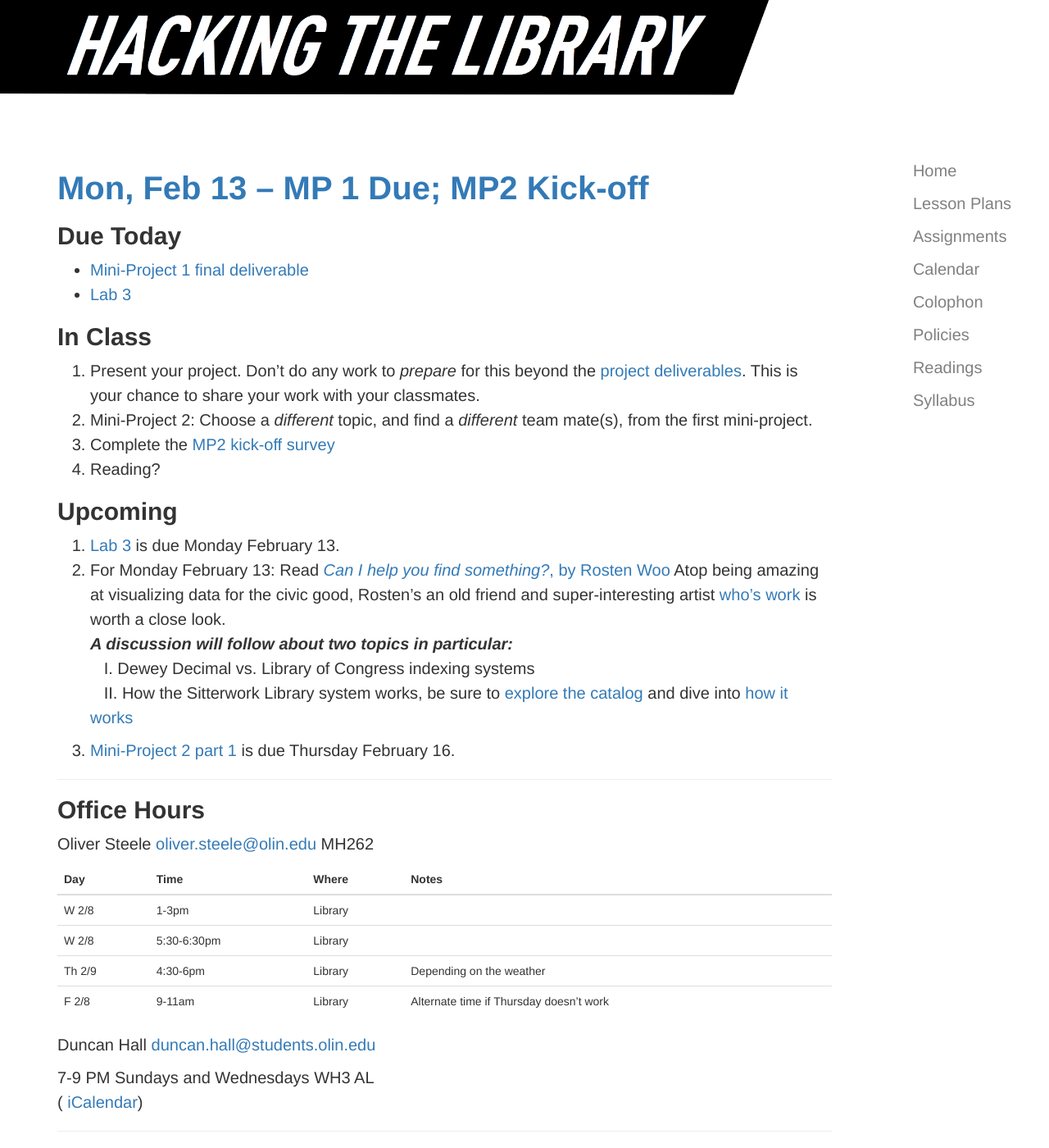
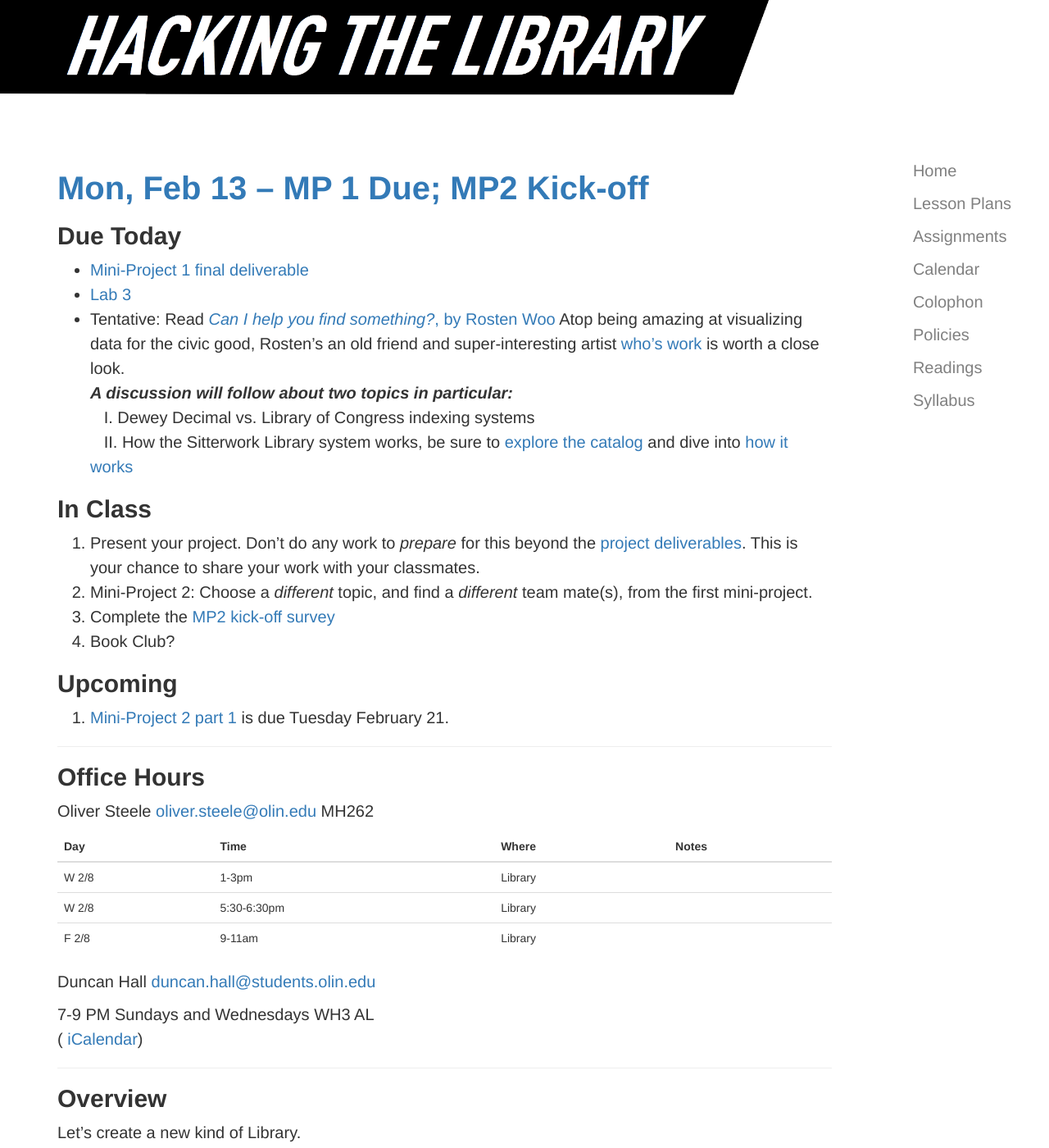
Before and after one commit to osteele/hackingthelibrary.org, a Jekyll site: the page built from index.md, in a window 1280 px wide and 1400 px high. Shown: the whole window at 82% size. Built offline with Jekyll 4.4.1, drawn with Linux system fonts in a browser that asks for light colours.

Commit message:
more snow date updates

```diff
--- a/_days/day-8.md
+++ b/_days/day-8.md
@@ -9,6 +9,7 @@
 
 * [Mini-Project 1 final deliverable]({% link _assignments/mini-project-1.md %}#part-2)
 * [Lab 3]({% link _assignments/lab-3.md %})
+* Tentative: {{site.data.readings.can_I_help_you_find_something.reading}}
 
 
 ## In Class
@@ -16,11 +17,9 @@
 1. Present your project. Don't do any work to *prepare* for this beyond the [project deliverables]({% link _assignments/mini-project-1.md %}#part-2). This is your chance to share your work with your classmates.
 2. Mini-Project 2: Choose a *different* topic, and find a *different* team mate(s), from the first mini-project.
 3. Complete the [MP2 kick-off survey](https://goo.gl/forms/IVuPuA5de7OflI6m2)
-4. Reading?
+4. Book Club?
 
 
 ## Upcoming
 
-1. [Lab 3]({% link _assignments/lab-3.md %}) is due Monday February 13.
-1. For Monday February 13: {{site.data.readings.can_I_help_you_find_something.reading}}
-2. [Mini-Project 2 part 1]({% link _assignments/mini-project-2.md %}#part-1) is due Thursday February 16.
+2. [Mini-Project 2 part 1]({% link _assignments/mini-project-2.md %}#part-1) is due Tuesday February 21.
--- a/index.md
+++ b/index.md
@@ -29,8 +29,7 @@
 ------ | ------------- | -------
 W 2/8  | 1-3pm         | Library
 W 2/8  | 5:30-6:30pm   | Library
-Th 2/9 | 4:30-6pm      | Library | Depending on the weather
-F 2/8  | 9-11am        | Library | Alternate time if Thursday doesn't work
+F 2/8  | 9-11am        | Library
 
 Duncan Hall <duncan.hall@students.olin.edu><br/>
 
```
